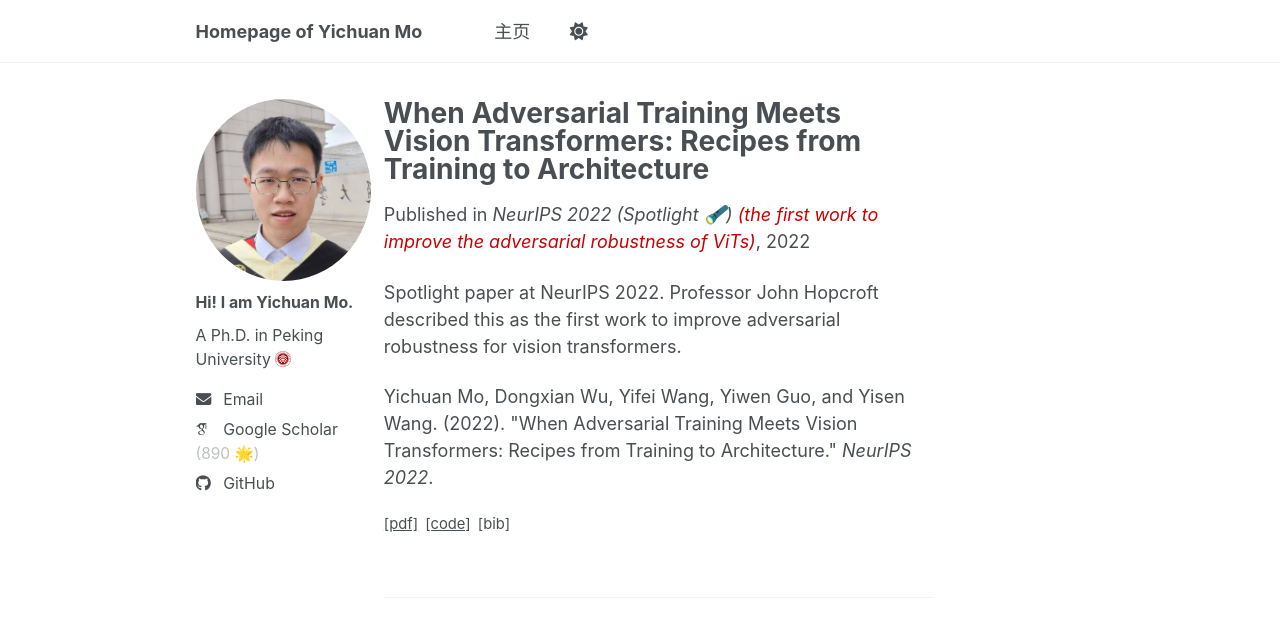
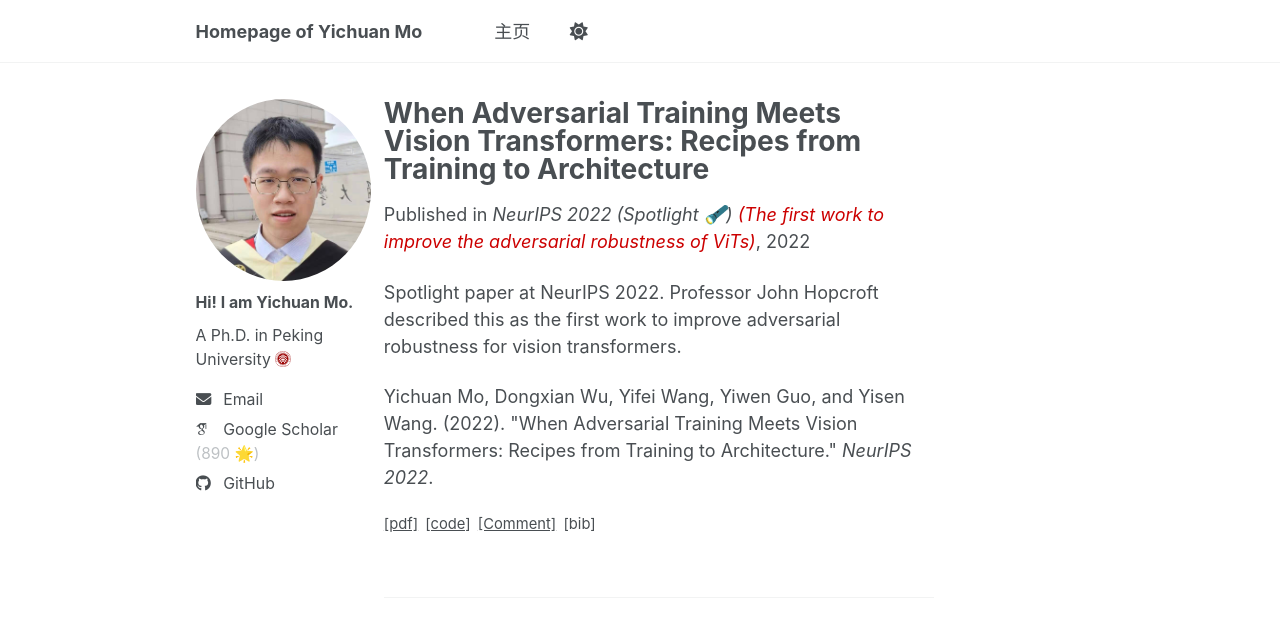
Before and after one commit to mo666666/mo666666.github.io, a Jekyll site: the page built from _publications/2022-12-02-adversarial-training-meets-vision-transformers.md, in a window 1280 px wide and 1073 px high. Shown: the top 620 px of the window. Built offline with Jekyll 4.4.1, drawn with Linux system fonts in a browser that asks for light colours; some web fonts are replaced; a script bundle is joined from its source files by our own code; library files that are not in the unit come from our copies.

Commit message:
Add comment

```diff
--- a/_publications/2022-12-02-adversarial-training-meets-vision-transformers.md
+++ b/_publications/2022-12-02-adversarial-training-meets-vision-transformers.md
@@ -3,10 +3,12 @@ title: "When Adversarial Training Meets Vision Transformers: Recipes from Traini
 collection: publications
 category: conferences
 permalink: /publication/2022-adversarial-training-meets-vision-transformers
-venue: 'NeurIPS 2022 (Spotlight 🔦) <span style="color: #cc0000;">(the first work to improve the adversarial robustness of ViTs)</span>'
+venue: 'NeurIPS 2022 (Spotlight 🔦) <span style="color: #cc0000;">(The first work to improve the adversarial robustness of ViTs)</span>'
 citation: 'Yichuan Mo, Dongxian Wu, Yifei Wang, Yiwen Guo, and Yisen Wang. (2022). &quot;When Adversarial Training Meets Vision Transformers: Recipes from Training to Architecture.&quot; <i>NeurIPS 2022</i>.'
 pdf: https://proceedings.neurips.cc/paper_files/paper/2022/file/760b5def8dcb1156aac454e9c0f5f406-Paper-Conference.pdf
 code: https://github.com/mo666666/When-Adversarial-Training-Meets-Vision-Transformers
+extralabel: Comment
+extraurl: https://arxiv.org/pdf/2511.00836
 bib: |
   @inproceedings{mo2022vit,
     title = {When Adversarial Training Meets Vision Transformers: Recipes from Training to Architecture},
```
